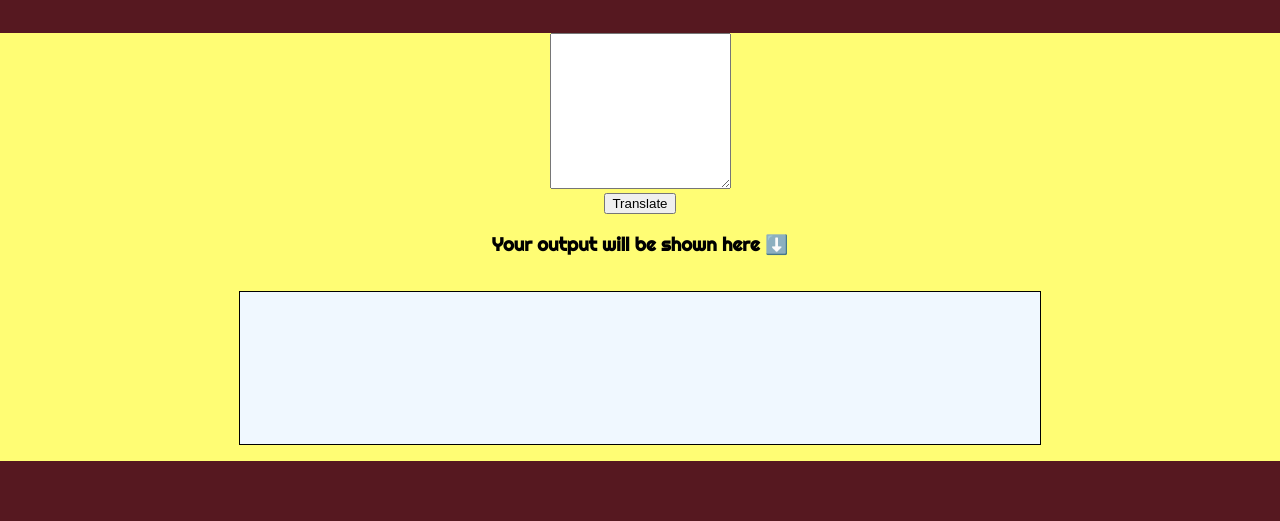
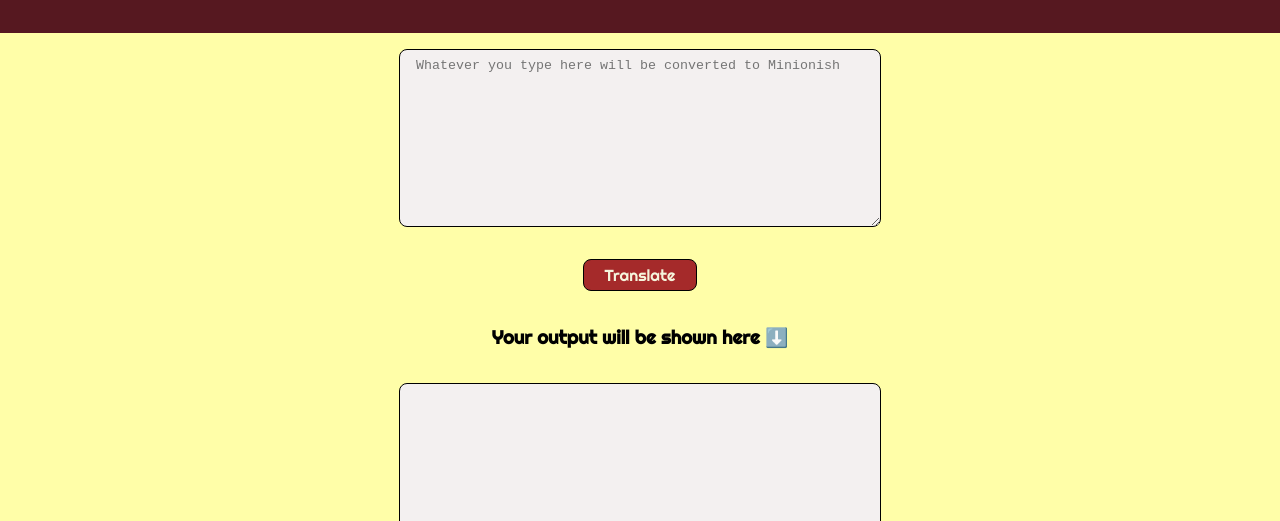
Before and after one commit to InvincibleRP1/Minion-Translator, a plain HTML site: page index.html in a window 1280 px wide. Shown: the part 69-590 px from the top of the page. Drawn offline with Linux system fonts and the light colour scheme.

Commit message:
fix: enhanced the styling

```diff
--- a/index.html
+++ b/index.html
@@ -16,10 +16,8 @@
         <h1>Minionified</h1>
     </nav>
 
-    <div class="main">
-        <div id="input-area">
-            <textarea name="input" id="text-input" cols="20" rows="10"></textarea>
-        </div>
+    <main>
+            <textarea name="input" id="text-input" cols="20" rows="10" placeholder="Whatever you type here will be converted to Minionish"></textarea>
 
         <button id="btn-translate">Translate</button>
 
@@ -29,7 +27,7 @@
 
         <div id="output-area"></div>
 
-    </div>
+    </main>
 
     <footer id="footer-area">
 
--- a/minion.js
+++ b/minion.js
@@ -4,7 +4,7 @@ let inputValue = document.querySelector("#text-input");
 
 let outputValue = document.querySelector("#output-area");
 
-let serverUrl = "https://api.funtranslations.com/translate/yoda.json";
+let serverUrl = "https://api.funtranslations.com/translate/minion.json";
 
 buttonTranslate.addEventListener("click", eventHandler)
 
--- a/styles.css
+++ b/styles.css
@@ -1,7 +1,7 @@
 @import url('https://fonts.googleapis.com/css2?family=Righteous&display=swap');
 
 body {
-    background-color: #fffd74;
+    background-color: #fffea8;
     font-family: 'Righteous', cursive;
     margin: 0;
     padding: 0;
@@ -16,42 +16,53 @@ body {
 
 }
 
-.main{
+main{
     display: flex;
     flex-direction: column;
     justify-content: center;
     align-items: center;
 }
 
-/* #text-input {
+
+  #text-input, #output-area{
+    width: 35%;
+    height: 20vh;
+    border: 1px solid black;
+    border-radius: 0.5rem;
+    padding: 0.5rem 1rem;
+    margin:1rem 0rem ;
+    background-color:rgb(243, 240, 240);
+  }
+
+
+  #btn-translate{
+    background-color: brown;
+    color: beige;
+    font-family: 'Righteous', cursive;
+    font-size: 1rem;
+    padding: 0.3rem 1.3rem;
+    border: 1px solid black;
+    border-radius: 0.5rem;
+    margin: 1rem;
+
+  }
+
+  #btn-translate:hover{
+    cursor: pointer;
+    background-color:beige;
+    color: #561820;
+  }
+
+
+  footer{
     display: flex;
+    flex-direction: column;
     justify-content: center;
     align-items: center;
-    border: 1px solid black;
-    height: 15vh;
-    width: 60%;
-    margin: 1rem;
-    padding: 1rem;
-} */
-
-#output-area {
-    background-color: aliceblue;
-    border: 1px solid black;
-    height: 15vh;
-    width: 60%;
-    margin: 1rem;
-    padding: 1rem;
-
-}
-
-#footer-area {
+    text-align: center;
+    margin-top: 2%;
+    padding: 2% 25% 2% 25%;
     background-color: #561820;
     color: antiquewhite;
-    height: 16vh;
-    text-align: center;
-    padding: 2.89rem 5rem;
-}
 
-#footer-area > h2 {
-    margin-bottom: 2rem;
-}
+  }
```
